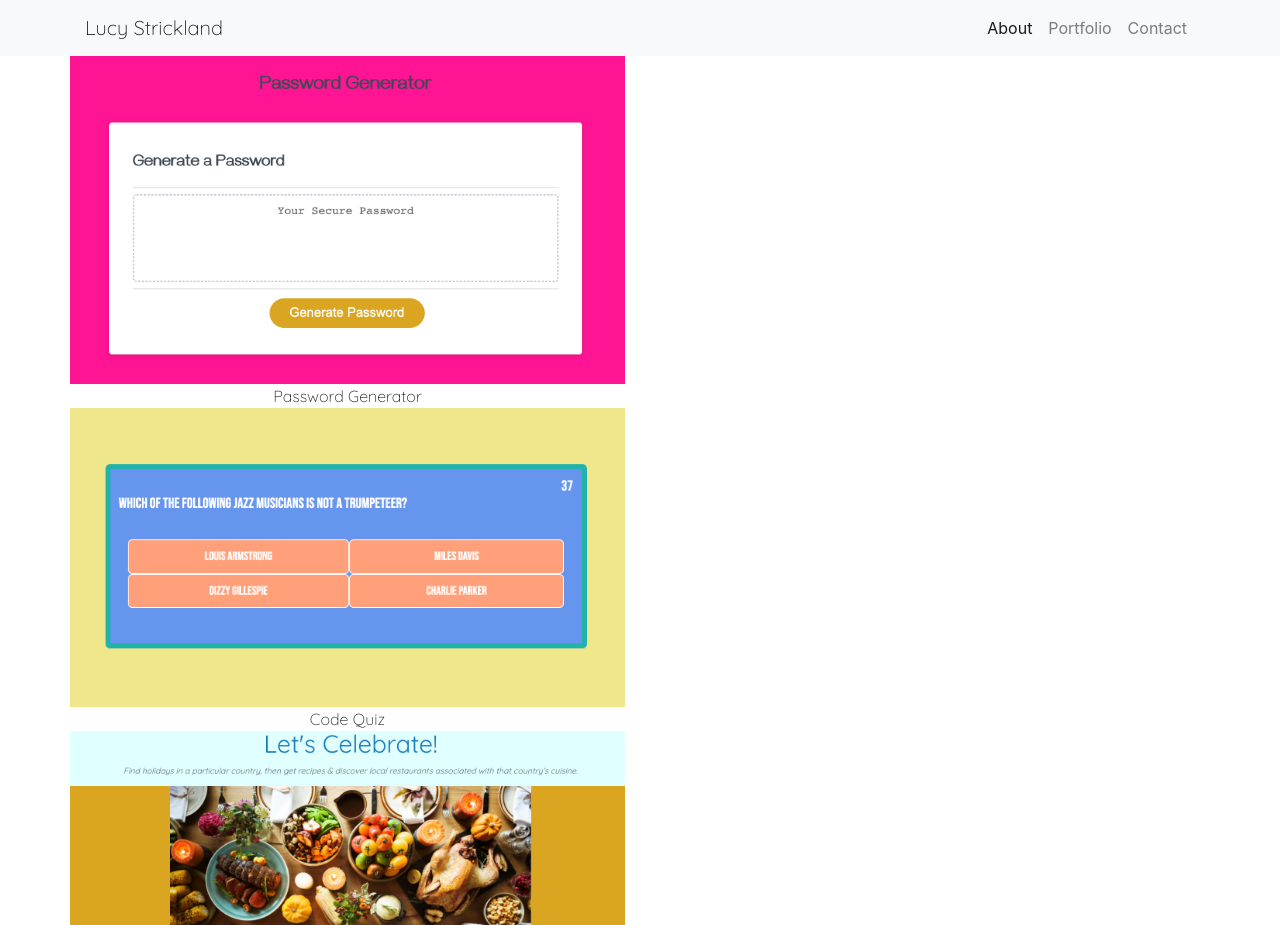
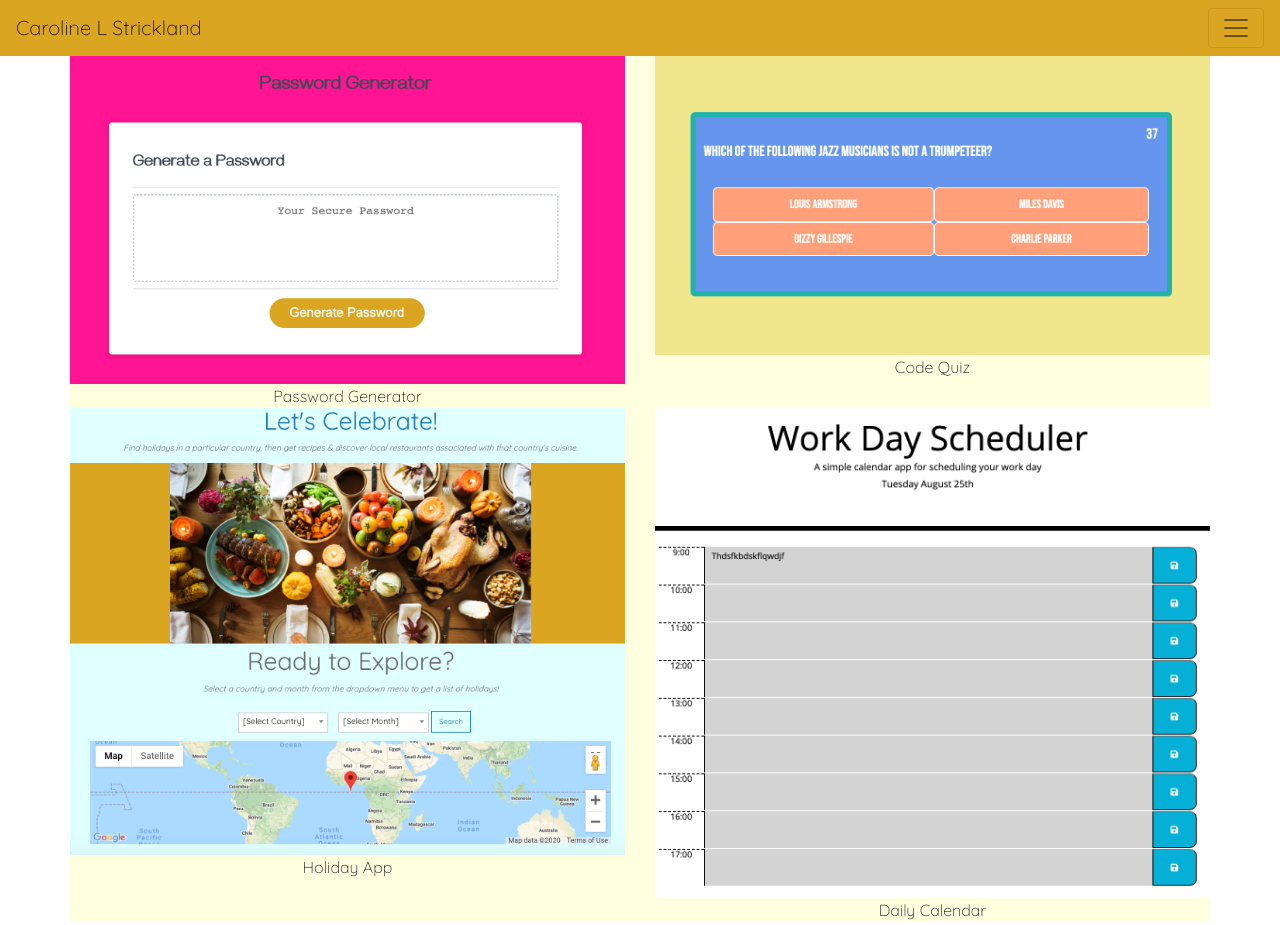
Before and after one commit to carolinelstrickland/updated-portfolio, a plain HTML site: page portfolio.html in a window 1280 px wide. Shown: the top 925 px of the page. Drawn offline with nearby package versions, Linux system fonts and the light colour scheme.

Commit message:
update styling

```diff
--- a/contact.html
+++ b/contact.html
@@ -16,7 +16,7 @@
     <body>
                             <!-- NAVIGATION BAR -->
         <nav class="navbar navbar-expand-lg navbar-light bg-light">
-            <a class="navbar-brand" href="#" id="name">Lucy Strickland</a>
+            <a class="navbar-brand" href="#" id="name">Caroline L Strickland</a>
             <button class="navbar-toggler" type="button" data-toggle="collapse" data-target="#navbarNav" aria-controls="navbarNav" aria-expanded="false" aria-label="Toggle navigation">
             <span class="navbar-toggler-icon"></span>
             </button>
--- a/index.html
+++ b/index.html
@@ -3,7 +3,7 @@
     <head>
         <meta charset='utf-8'>
         <meta http-equiv='X-UA-Compatible' content='IE=edge'>
-        <title>Lucy Strickland</title>
+        <title>Caroline Strickland</title>
         <meta name='viewport' content='width=device-width, initial-scale=1'>
         <link rel='stylesheet' type='text/css' media='screen' href='portfolio.html'>
         <link rel='stylesheet' type='text/css' media='screen' href='style.css'>
@@ -38,14 +38,13 @@
                             <!-- ABOUT ME  -->
         <section id="About-Me">
           <div class="container">
-            <div class="row">
               <div class="col-md-12">
                 <h3 class="text-center">Introduction</h3>
                   <p>
                     Thank you for visiting my portfolio. My name is Caroline Strickland, and I am a Chicago transplant from Atlanta, Georgia.
                     I attended the University of Georgia from 2013-2017 and received a BA in English Literature and Creative Writing. While
                     a student, I also extensively studied German language and culture and carry an intermediate proficiency in speaking,
-                    reading and writing. Additionally, I have received a certificate of completion from Northwester University for my achievements
+                    reading and writing. Additionally, I have received a certificate of completion from Northwestern University for my achievements
                     in their full-stack development bootcamp and am fully versed in languages and programs for front and back-end development.
                     I am a committed learner and am naturally inquisitive. I love a challenge and competition and can excel on a team and also
                     upon my own self-determination.
@@ -65,7 +64,6 @@
                 GitHub: <a href="https://github.com/carolinelstrickland">www.github.com/carolinelstrickland</a>
               </div>
             </div>
-          </div>
         </section>
 
 
--- a/portfolio.html
+++ b/portfolio.html
@@ -14,9 +14,9 @@
     </head>
     <body>
                                         <!-- NAVIGATION BAR -->
-        <nav class="navbar navbar-expand-lg navbar-light bg-light">
-            <div class="container">
-            <a class="navbar-brand" href="#" id="name">Lucy Strickland</a>
+
+        <nav id = "navbar" class="navbar navbar-light" style="background-color: goldenrod;">
+                <a class="navbar-brand" href="#" id="name">Caroline L Strickland</a>
                 <button class="navbar-toggler" type="button" data-toggle="collapse" data-target="#navbarNav" aria-controls="navbarNav" aria-expanded="false" aria-label="Toggle navigation">
                     <span class="navbar-toggler-icon"></span>
                 </button>
@@ -33,7 +33,6 @@
                         </li>
                     </ul>
                 </div>
-            </div>
         </nav>
 
 
@@ -45,8 +44,6 @@
                             <img src="images/passwordgenerate.png" class="img-fluid" alt="Responsive image">
                             <div class="image-title">Password Generator</div>
                         </div>
-                    </div>
-                    <div class="row">
                         <div class="col-md-6">
                             <img src="images/quiz.png" class="img-fluid" alt="Responsive image">
                             <div class="image-title">Code Quiz</div>
@@ -57,8 +54,6 @@
                             <img src="images/letscelebrate.png" class="img-fluid" alt="Responsive image">
                             <div class="image-title">Holiday App</div>
                         </div>
-                    </div>
-                    <div class = "row">
                         <div class="col-md-6">
                             <img src="images/daycalendar.png" class="img-fluid" alt="Responsive image">
                             <div class="image-title">Daily Calendar</div>
--- a/style.css
+++ b/style.css
@@ -6,10 +6,16 @@ p, title, #name, #navbar-nav, h3, .links{
 text-align: center;
 }
 
-#About-Me {
-    background-color: lightslategrey;
+#About-Me, .container {
+    background-color: lightyellow;
+    width: 100%;
+    margin: 0;
 }
 
 .text-center {
     font-family: 'Quicksand', sans-serif;
 }
+
+.links {
+    text-align: center;
+}
```
Lines whose indentation alone changed are shown as unchanged.
